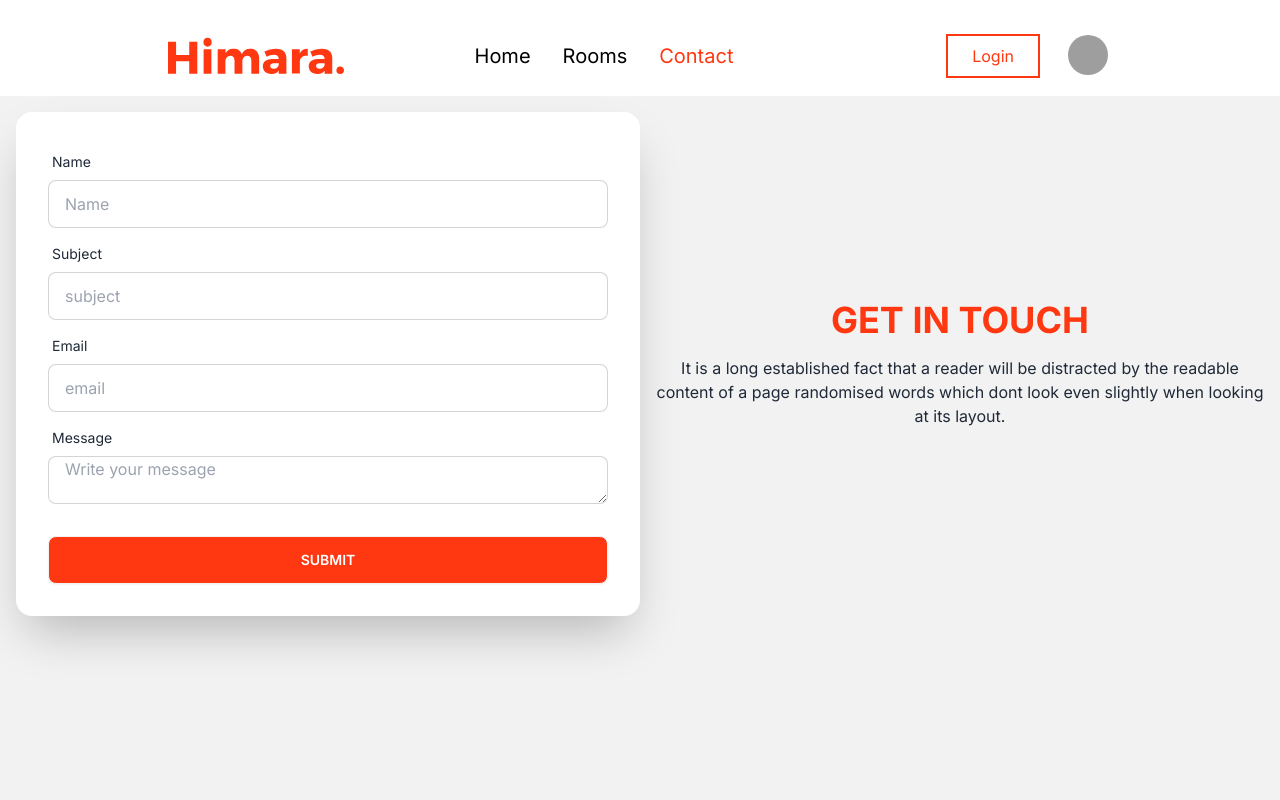
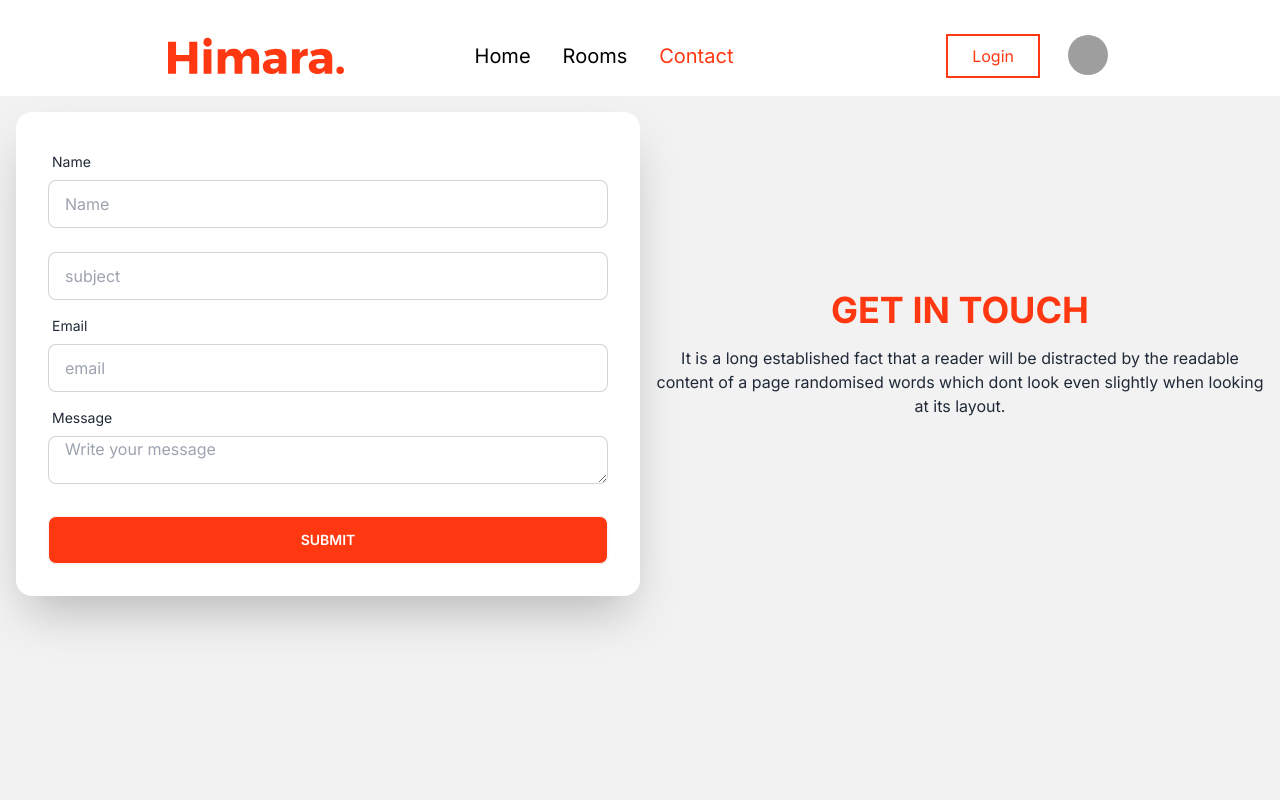
Before and after one commit to rokonmahmud/hotel-booking-client, a React (Vite) app: page /contact in a window 1280 px wide. Shown: the top 800 px of the page. Built offline with nearby package versions, Linux system fonts and the light colour scheme; no server answers; grey boxes are pictures that could not be loaded.

Commit message:
add contact page

```diff
--- a/src/assets/Contact/Contact.jsx
+++ b/src/assets/Contact/Contact.jsx
@@ -28,7 +28,7 @@ const Contact = () => {
                 </div>
                 <div className="form-control">
                   <label className="label">
-                    <span className="label-text">Subject</span>
+                    {/* <span className="label-text">Subject</span> */}
                   </label>
                   <input
                     type="text"
```
